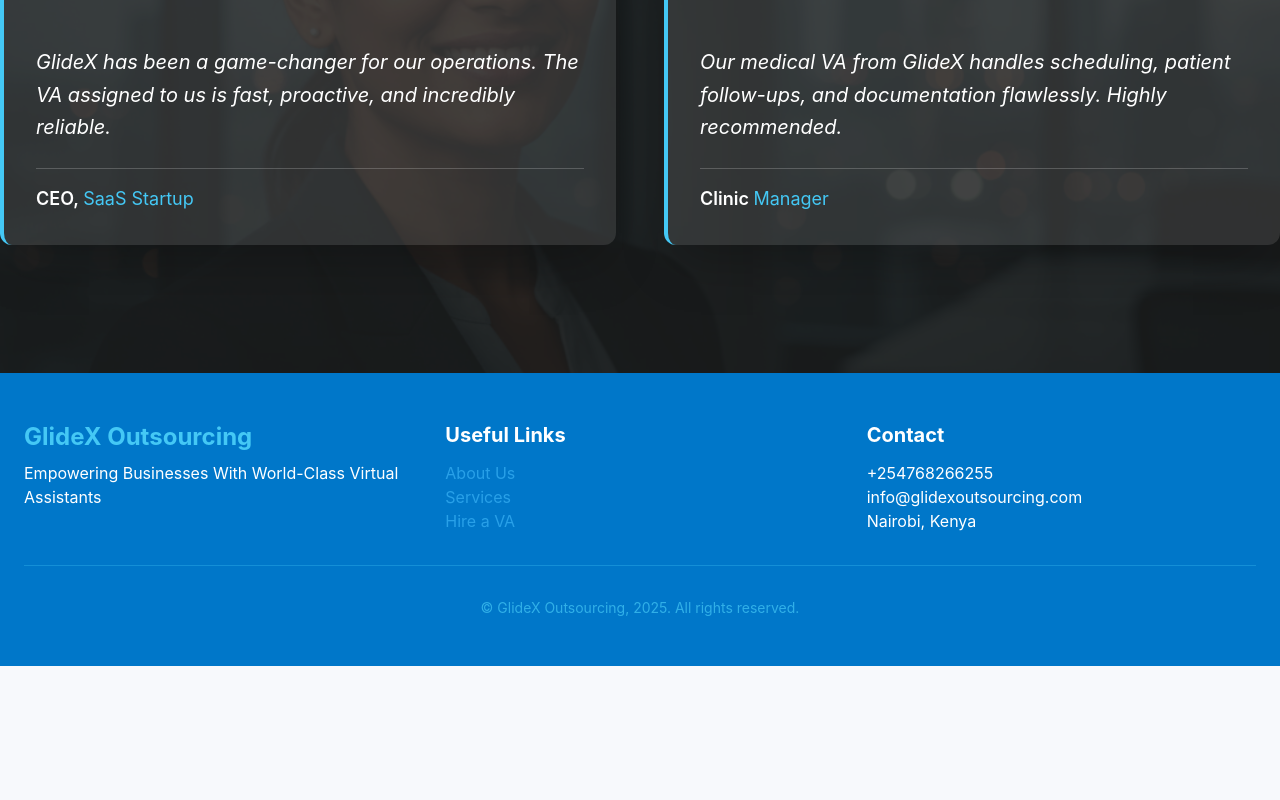
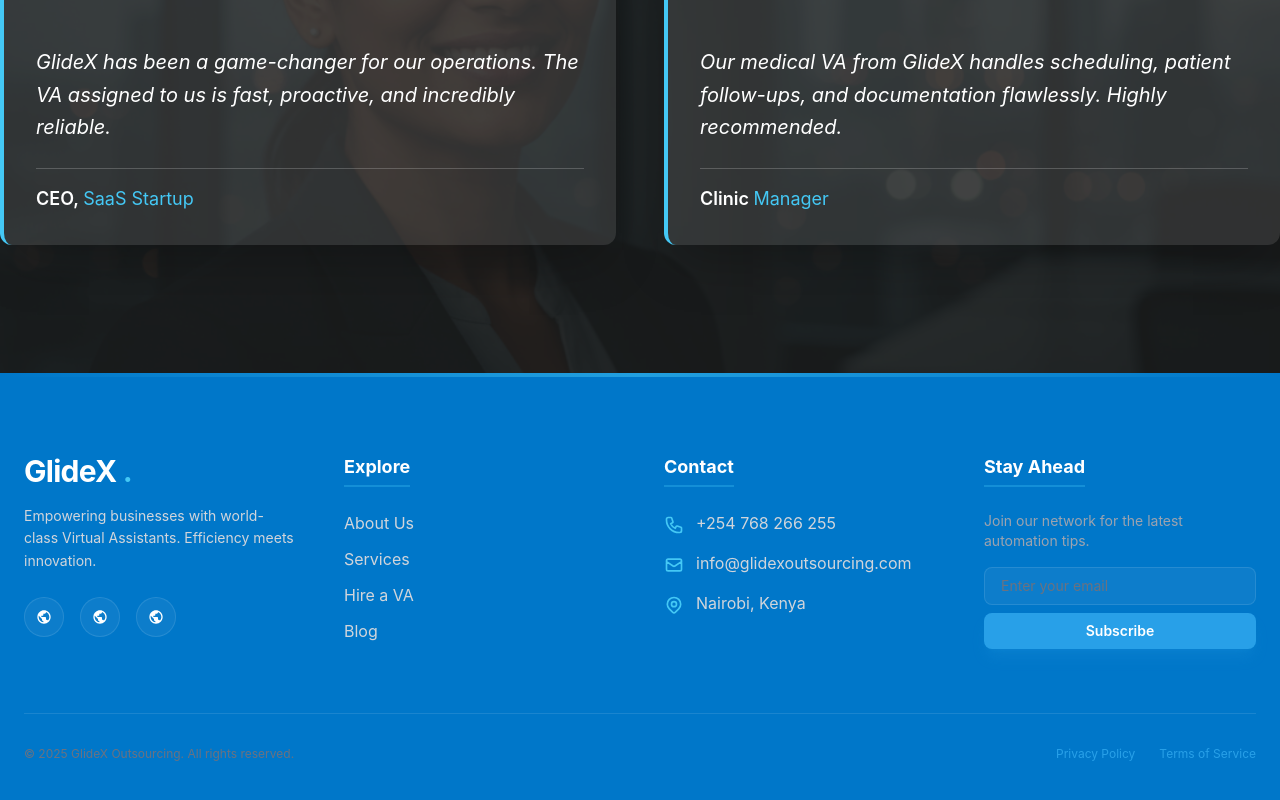
Before and after one commit to jhenry-git/GlideX-Outsourcing, a Next.js app: page / in a window 1280 px wide. Shown: the part 4466-5266 px from the top of the page. Before the commit the page ends 5132 px from the top, so only its background shows below. Built offline with nearby package versions, Linux system fonts and the light colour scheme.

Commit message:
Revamp Footer with new layout and features
Updated the Footer component to enhance layout, added a newsletter subscription feature, and improved contact information display.

```diff
--- a/app/components/Footer.jsx
+++ b/app/components/Footer.jsx
@@ -1,32 +1,108 @@
 // LOCATION: glidex-outsourcing/app/components/Footer.jsx
+import Link from 'next/link';
 
 export default function Footer() {
   return (
-    <footer className="bg-dark-teal text-white py-12 px-6">
-      <div className="container mx-auto grid md:grid-cols-3 gap-8 border-b border-light-cyan/30 pb-8">
-        <div>
-          <h3 className="font-bold text-2xl mb-2 text-light-cyan">GlideX Outsourcing</h3>
-          <p>Empowering Businesses With World-Class Virtual Assistants</p>
+    <footer className="relative bg-dark-teal text-white pt-20 pb-10 overflow-hidden">
+      {/* Decorative Background Element (Futuristic Glow) */}
+      <div className="absolute top-0 left-1/2 -translate-x-1/2 w-full h-1 bg-gradient-to-r from-transparent via-light-cyan to-transparent opacity-50"></div>
+
+      <div className="container mx-auto px-6 relative z-10">
+        <div className="grid md:grid-cols-4 gap-12 mb-16">
+
+          {/* COLUMN 1: BRANDING */}
+          <div className="md:col-span-1">
+            <Link href="/" className="inline-block">
+              <h3 className="font-bold text-3xl mb-4 text-white tracking-tight">
+                GlideX <span className="text-light-cyan">.</span>
+              </h3>
+            </Link>
+            <p className="text-gray-300 text-sm leading-relaxed mb-6">
+              Empowering businesses with world-class Virtual Assistants.
+              Efficiency meets innovation.
+            </p>
+            {/* Social Placeholders (Futuristic Circles) */}
+            <div className="flex space-x-4">
+              {['Twitter', 'LinkedIn', 'Instagram'].map((social) => (
+                <div key={social} className="w-10 h-10 rounded-full bg-white/5 border border-white/10 flex items-center justify-center hover:bg-light-cyan hover:text-dark-teal transition-all duration-300 cursor-pointer">
+                  <span className="sr-only">{social}</span>
+                  <svg className="w-4 h-4" fill="currentColor" viewBox="0 0 24 24"><path d="M12 2C6.48 2 2 6.48 2 12s4.48 10 10 10 10-4.48 10-10S17.52 2 12 2zm-1 17.93c-3.95-.49-7-3.85-7-7.93 0-.62.08-1.21.21-1.79L9 15v1c0 1.1.9 2 2 2v1.93zm6.9-2.54c-.26-.81-1-1.39-1.9-1.39h-1v-3c0-.55-.45-1-1-1H8v-2h2c.55 0 1-.45 1-1V7h2c1.1 0 2-.9 2-2v-.41c2.93 1.19 5 4.06 5 7.41 0 2.08-.8 3.97-2.1 5.39z"/></svg>
+                </div>
+              ))}
+            </div>
+          </div>
+
+          {/* COLUMN 2: LINKS */}
+          <div>
+            <h4 className="font-bold text-lg mb-6 text-white border-b-2 border-light-cyan/30 inline-block pb-1">Explore</h4>
+            <ul className="space-y-3">
+              {[
+                { name: 'About Us', path: '/about' },
+                { name: 'Services', path: '/services' },
+                { name: 'Hire a VA', path: '/contact' },
+                { name: 'Blog', path: '/blog' }
+              ].map((link) => (
+                <li key={link.name}>
+                  <Link
+                    href={link.path}
+                    className="text-gray-300 hover:text-light-cyan transition-all duration-300 flex items-center group"
+                  >
+                    <span className="w-0 h-0.5 bg-light-cyan mr-0 group-hover:w-3 group-hover:mr-2 transition-all duration-300"></span>
+                    {link.name}
+                  </Link>
+                </li>
+              ))}
+            </ul>
+          </div>
+
+          {/* COLUMN 3: CONTACT (Improved UX) */}
+          <div>
+            <h4 className="font-bold text-lg mb-6 text-white border-b-2 border-light-cyan/30 inline-block pb-1">Contact</h4>
+            <ul className="space-y-4">
+              <li className="flex items-start space-x-3">
+                <svg className="w-5 h-5 text-light-cyan mt-1 flex-shrink-0" fill="none" stroke="currentColor" viewBox="0 0 24 24"><path strokeLinecap="round" strokeLinejoin="round" strokeWidth="2" d="M3 5a2 2 0 012-2h3.28a1 1 0 01.948.684l1.498 4.493a1 1 0 01-.502 1.21l-2.257 1.13a11.042 11.042 0 005.516 5.516l1.13-2.257a1 1 0 011.21-.502l4.493 1.498a1 1 0 01.684.949V19a2 2 0 01-2 2h-1C9.716 21 3 14.284 3 6V5z"></path></svg>
+                <a href="tel:+254768266255" className="text-gray-300 hover:text-white transition-colors">
+                  +254 768 266 255
+                </a>
+              </li>
+              <li className="flex items-start space-x-3">
+                <svg className="w-5 h-5 text-light-cyan mt-1 flex-shrink-0" fill="none" stroke="currentColor" viewBox="0 0 24 24"><path strokeLinecap="round" strokeLinejoin="round" strokeWidth="2" d="M3 8l7.89 5.26a2 2 0 002.22 0L21 8M5 19h14a2 2 0 002-2V7a2 2 0 00-2-2H5a2 2 0 00-2 2v10a2 2 0 002 2z"></path></svg>
+                <a href="mailto:info@glidexoutsourcing.com" className="text-gray-300 hover:text-white transition-colors break-words">
+                  info@glidexoutsourcing.com
+                </a>
+              </li>
+              <li className="flex items-start space-x-3">
+                <svg className="w-5 h-5 text-light-cyan mt-1 flex-shrink-0" fill="none" stroke="currentColor" viewBox="0 0 24 24"><path strokeLinecap="round" strokeLinejoin="round" strokeWidth="2" d="M17.657 16.657L13.414 20.9a1.998 1.998 0 01-2.827 0l-4.244-4.243a8 8 0 1111.314 0z"></path><path strokeLinecap="round" strokeLinejoin="round" strokeWidth="2" d="M15 11a3 3 0 11-6 0 3 3 0 016 0z"></path></svg>
+                <span className="text-gray-300">Nairobi, Kenya</span>
+              </li>
+            </ul>
+          </div>
+
+          {/* COLUMN 4: NEWSLETTER (New Feature) */}
+          <div>
+            <h4 className="font-bold text-lg mb-6 text-white border-b-2 border-light-cyan/30 inline-block pb-1">Stay Ahead</h4>
+            <p className="text-sm text-gray-400 mb-4">Join our network for the latest automation tips.</p>
+            <form className="flex flex-col space-y-2">
+              <input
+                type="email"
+                placeholder="Enter your email"
+                className="bg-white/5 border border-white/10 rounded-lg px-4 py-2 text-sm text-white focus:outline-none focus:border-light-cyan focus:bg-white/10 transition-all placeholder-gray-500"
+              />
+              <button className="bg-medium-blue text-white px-4 py-2 rounded-lg text-sm font-semibold hover:bg-light-cyan hover:text-dark-teal transition-all duration-300 shadow-lg shadow-medium-blue/20">
+                Subscribe
+              </button>
+            </form>
+          </div>
         </div>
-        <div>
-          <h3 className="font-bold text-xl mb-3">Useful Links</h3>
-          <ul>
-            <li><a href="/about" className="hover:text-light-cyan">About Us</a></li>
-            <li><a href="/services" className="hover:text-light-cyan">Services</a></li>
-            <li><a href="/contact" className="hover:text-light-cyan">Hire a VA</a></li>
-          </ul>
+
+        {/* BOTTOM BAR */}
+        <div className="border-t border-white/10 pt-8 flex flex-col md:flex-row items-center justify-between text-xs text-gray-500">
+          <p>© 2025 GlideX Outsourcing. All rights reserved.</p>
+          <div className="flex space-x-6 mt-4 md:mt-0">
+            <Link href="/privacy" className="hover:text-light-cyan transition-colors">Privacy Policy</Link>
+            <Link href="/terms" className="hover:text-light-cyan transition-colors">Terms of Service</Link>
+          </div>
         </div>
-        <div>
-          <h3 className="font-bold text-xl mb-3">Contact</h3>
-          {/* UPDATED PHONE NUMBER */}
-          <p>+254768266255</p>
-          {/* UPDATED EMAIL ADDRESS */}
-          <p>info@glidexoutsourcing.com</p>
-          <p>Nairobi, Kenya</p>
-        </div>
-      </div>
-      <div className="text-center mt-8 text-sm text-light-cyan/70">
-        © GlideX Outsourcing, 2025. All rights reserved.
       </div>
     </footer>
   );
```
